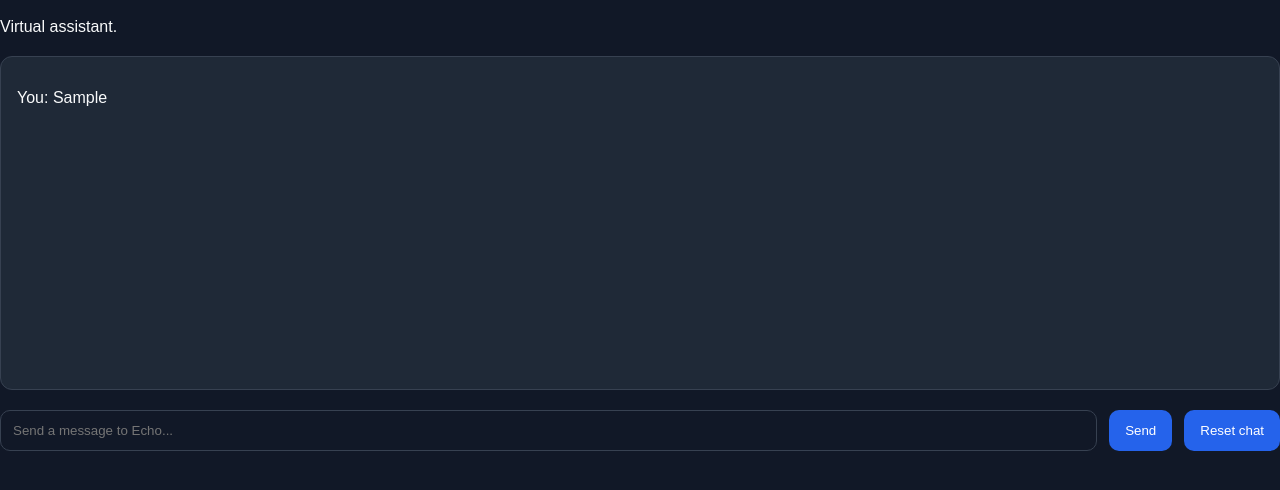
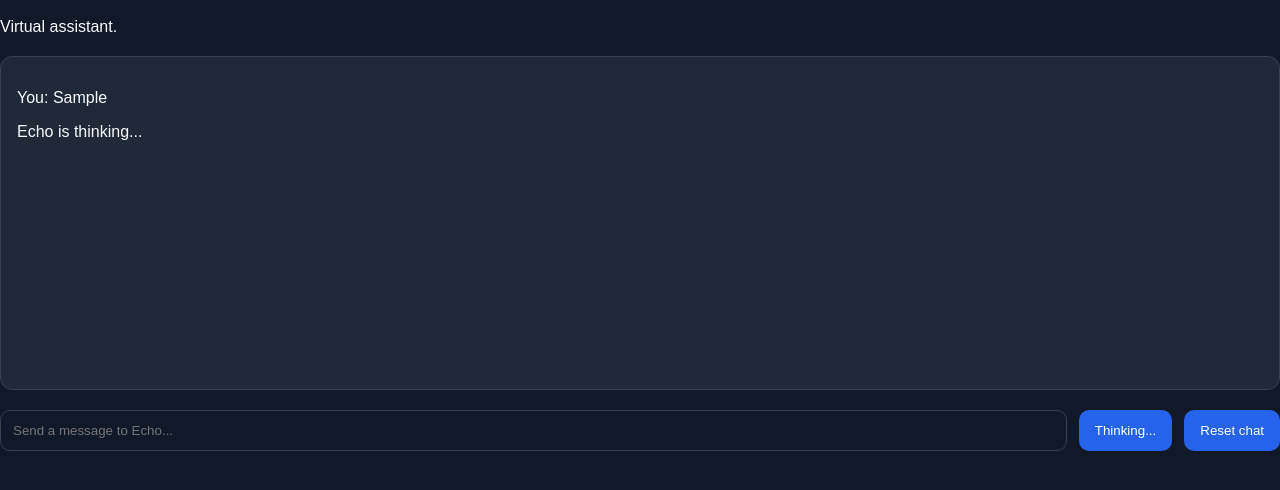
Before and after one commit to JayKaiSol/echo-chatbot, a website: page public/index.html in a window 1280 px wide. Both pictures are taken after typing "Sample" into the empty fields and a click on the button "Send". Shown: the part 168-658 px from the top of the page. Drawn offline with Linux system fonts and the light colour scheme; no server answers.

Commit message:
Show thinking state and disable send button

```diff
--- a/public/index.html
+++ b/public/index.html
@@ -19,7 +19,7 @@
             placeholder="Send a message to Echo..."
             autocomplete="off"
         />
-        <button type="submit">Send</button>
+        <button type="submit" id="submit-user-message">Send</button>
         <button type="reset" id="reset-chat">Reset chat</button>
     </form>
 </main>
--- a/public/script.js
+++ b/public/script.js
@@ -4,6 +4,7 @@ const chatForm = document.getElementById("chat-form");
 const messageInput = document.getElementById("message-input");
 const chatBox = document.getElementById("chat-box");
 const resetButton = document.getElementById("reset-chat");
+const sendButton = document.getElementById("submit-user-message");
 
 // When the user submits the form, send the message and display the reply
 chatForm.addEventListener("submit", async (event) => {
@@ -21,10 +22,19 @@ chatForm.addEventListener("submit", async (event) => {
   // Clear the input immediately so the UI feels responsive
   messageInput.value = "";
 
+  // Disable the send button following a sent message
+  sendButton.disabled = true;
+  sendButton.textContent = "Thinking...";
+
   // Show the user's message in the chat box right away
   const userMessageElement = document.createElement("p");
   userMessageElement.textContent = `You: ${userMessage}`;
   chatBox.appendChild(userMessageElement);
+
+  // Send an "Echo is thinking..." message in the chat box.
+  const botThinkingElement = document.createElement("p");
+  botThinkingElement.textContent = `Echo is thinking...`;
+  chatBox.appendChild(botThinkingElement);
 
   // Send the user's message to the backend /chat route
   const response = await fetch("/chat", {
@@ -41,10 +51,17 @@ chatForm.addEventListener("submit", async (event) => {
   // Read the server's JSON response
   const data = await response.json();
 
+  // Remove the "Echo is thinking..." line from the chat box.
+  chatBox.removeChild(botThinkingElement);
+
   // Show Echo's reply in the chat box
   const botMessageElement = document.createElement("p");
   botMessageElement.textContent = `Echo: ${data.reply}`;
   chatBox.appendChild(botMessageElement);
+
+  // Re-enable the send button to respond to Echo
+  sendButton.disabled = false;
+  sendButton.textContent = "Send";
 });
 
 // Upon click, reset the chat and send a message to the console
```
